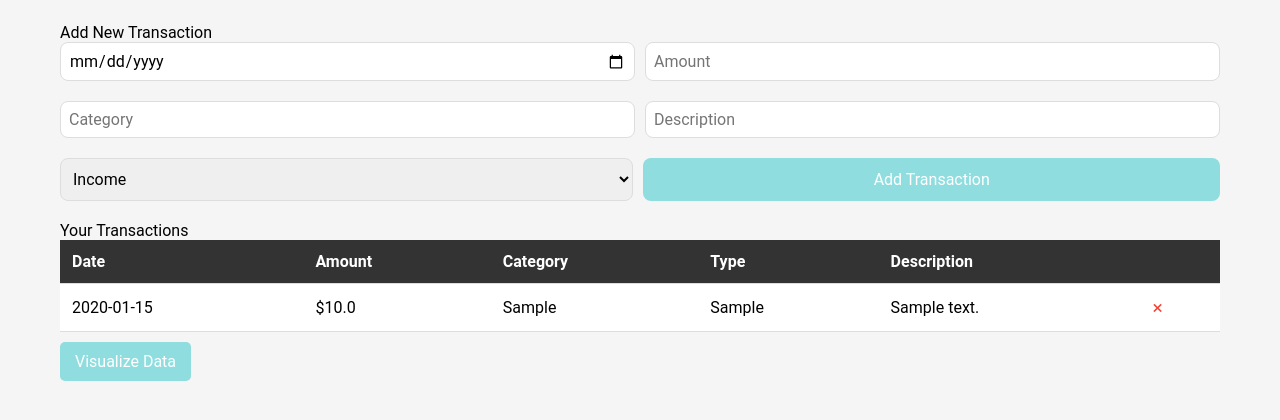
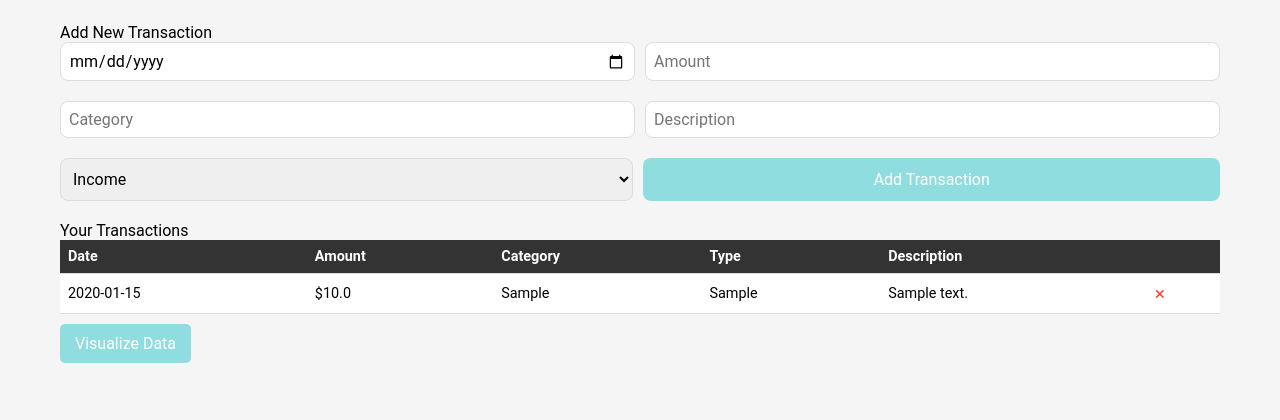
Before and after one commit to justinhlee01/Wealth-Tracker, a Flask app: page /dashboard in a window 1280 px wide. Shown: the part 310-730 px from the top of the page. Run offline with Flask 3, Linux system fonts and the light colour scheme; a user stored in the database is signed in; tables that the repository leaves empty hold one stand-in row (values such as "Sample post").

Commit message:
Update styles.css

```diff
--- a/website/static/styles.css
+++ b/website/static/styles.css
@@ -179,6 +179,10 @@
 }
 
 @media screen and (max-width: 480px) {
+  .alert .close {
+    display: none;
+  }
+
   .main__content h1 {
     font-size: 2rem;
     margin-top: 3rem;
@@ -360,13 +364,15 @@ body {
   border-collapse: collapse;
   margin-bottom: 20px;
   background-color: #fafafa;
+  font-size: 0.9rem;
 }
 
 .transactions-table th,
 .transactions-table td {
-  padding: 12px;
+  padding: 8px;
   text-align: left;
   border-bottom: 1px solid #ddd;
+  word-wrap: break-word;
 }
 
 .transactions-table th {
```
